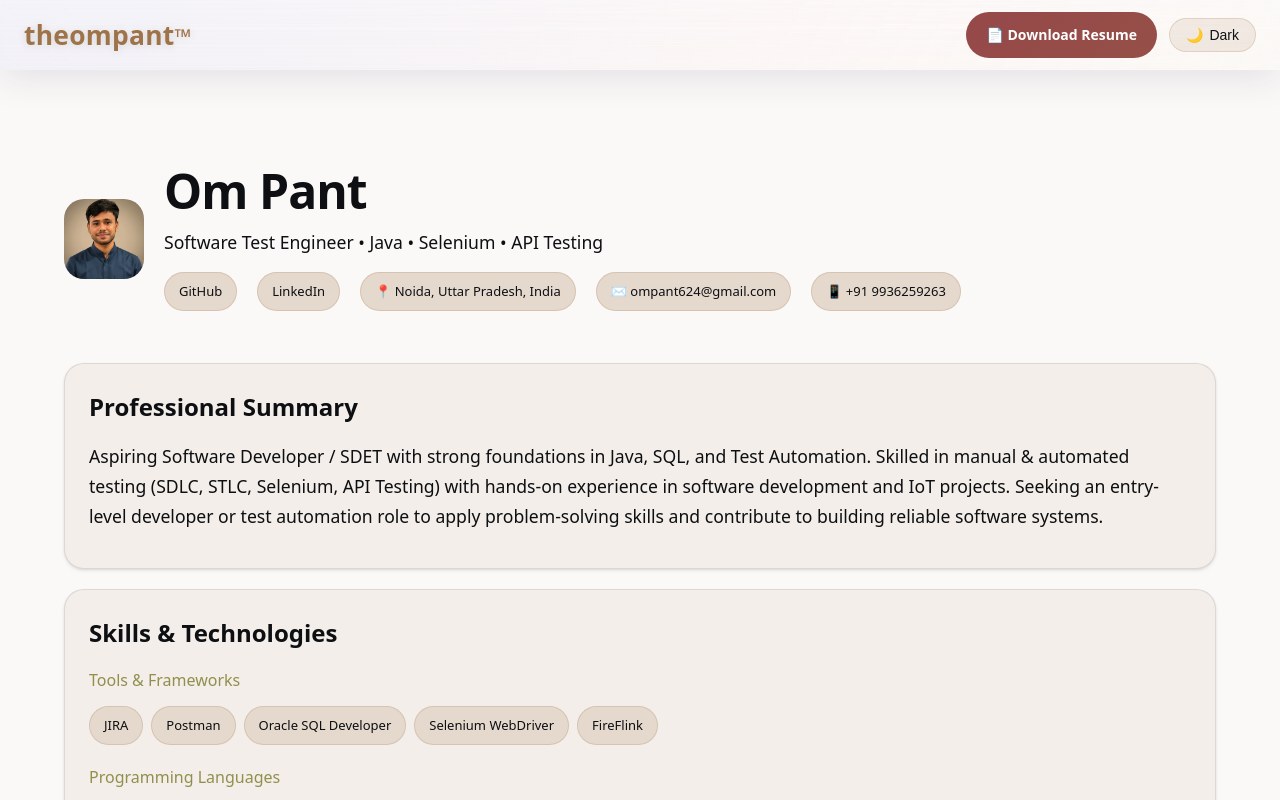
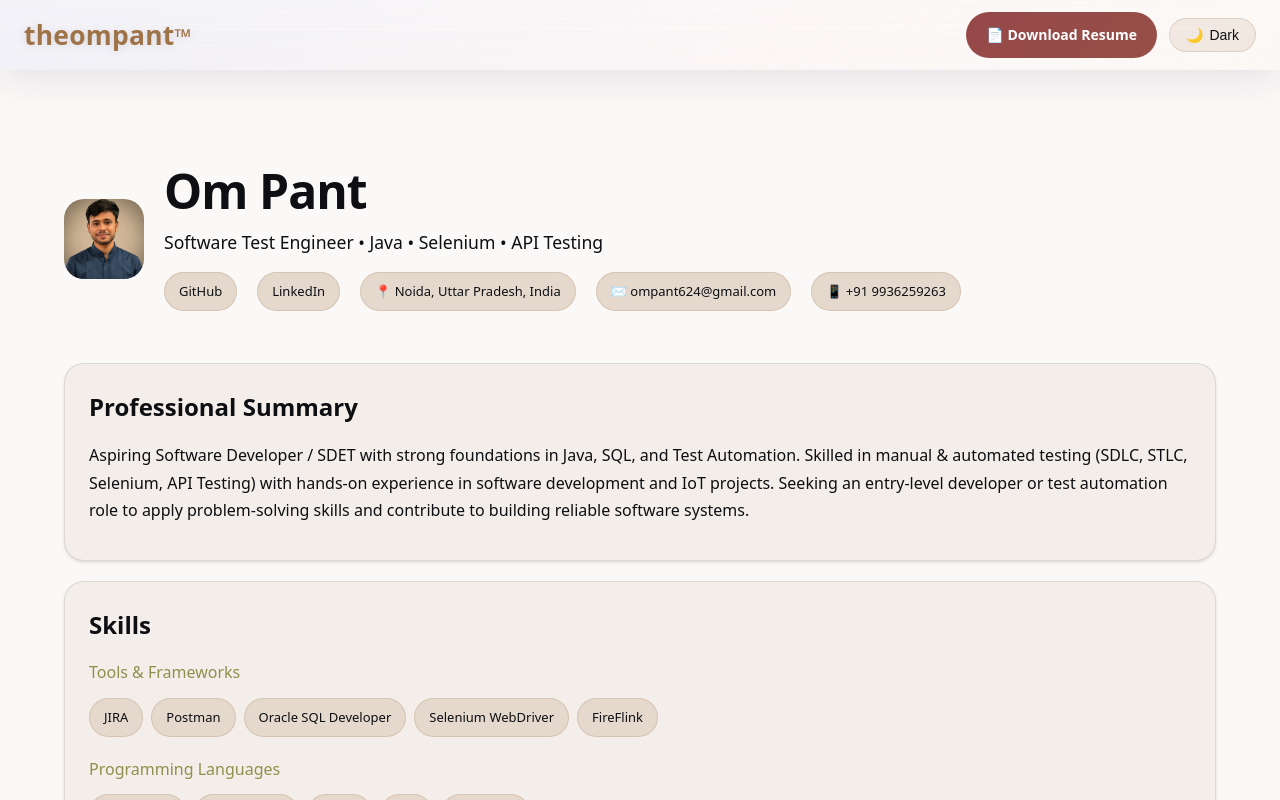
Before and after one commit to theompant/About-Me, a Next.js app: page / in a window 1280 px wide. Shown: the top 800 px of the page. Built offline with nearby package versions, Linux system fonts and the light colour scheme; a web font is replaced by a local one.

Commit message:
updated things

```diff
--- a/app/page.tsx
+++ b/app/page.tsx
@@ -115,16 +115,17 @@ export default function Home() {
           </div>
         </header>
 
-        {/* About Section */}
+        {/* Professional Summary Section */}
         <section className="card fade-in">
           <h2>Professional Summary</h2>
-          <p style={{ fontSize: "1.1rem", lineHeight: "1.7" }}>{profile["Professional Summary"]}</p>
+          <p style={{ lineHeight: "1.7", fontSize: "1rem" }}>
+            {profile["Professional Summary"]}
+          </p>
         </section>
 
         {/* Skills Section */}
         <section className="card fade-in">
-          <h2>Skills & Technologies</h2>
-
+          <h2>Skills</h2>
           <div style={{ marginBottom: "16px" }}>
             <h3 style={{ fontSize: "1rem", marginBottom: "8px", color: "var(--m3-secondary)" }}>Tools & Frameworks</h3>
             <div>{skills.tools.map((t) => <span key={t} className="badge">{t}</span>)}</div>
```
Also changed, not shown: .eslintrc.json (added).
